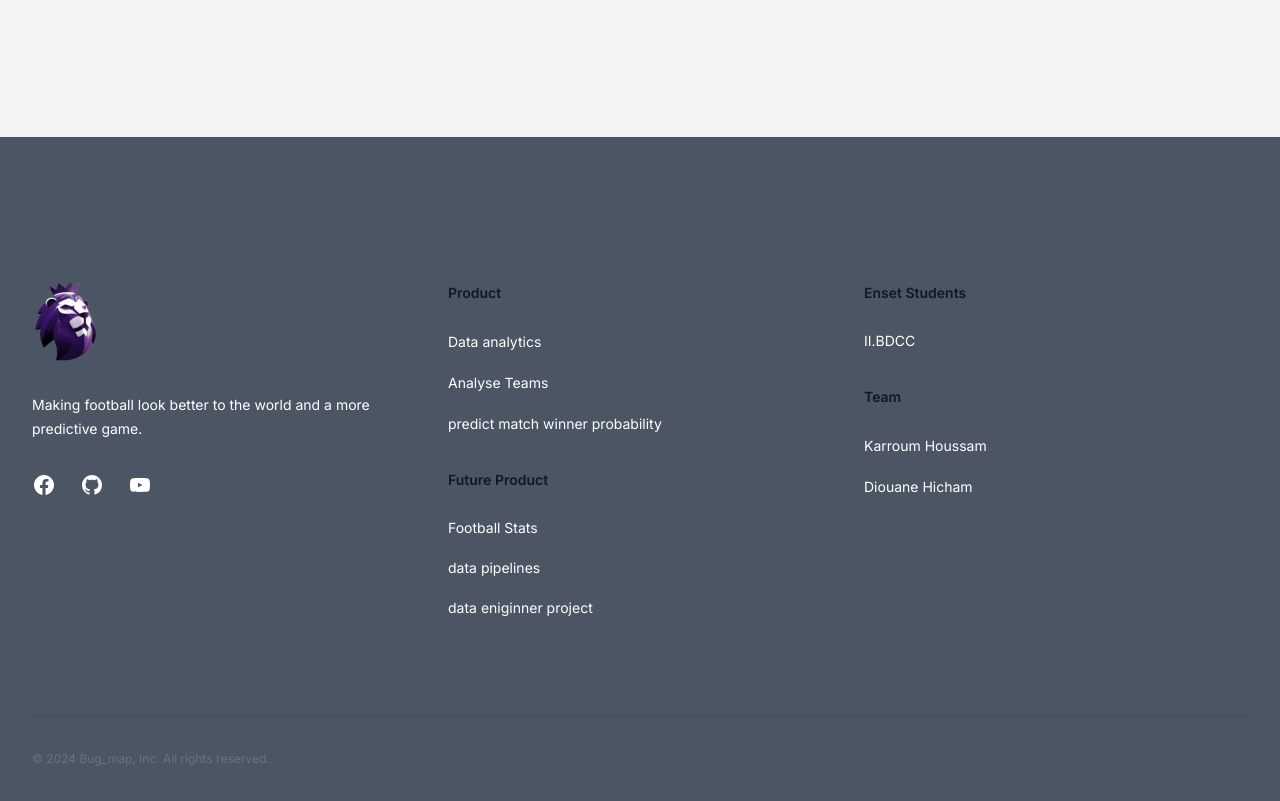
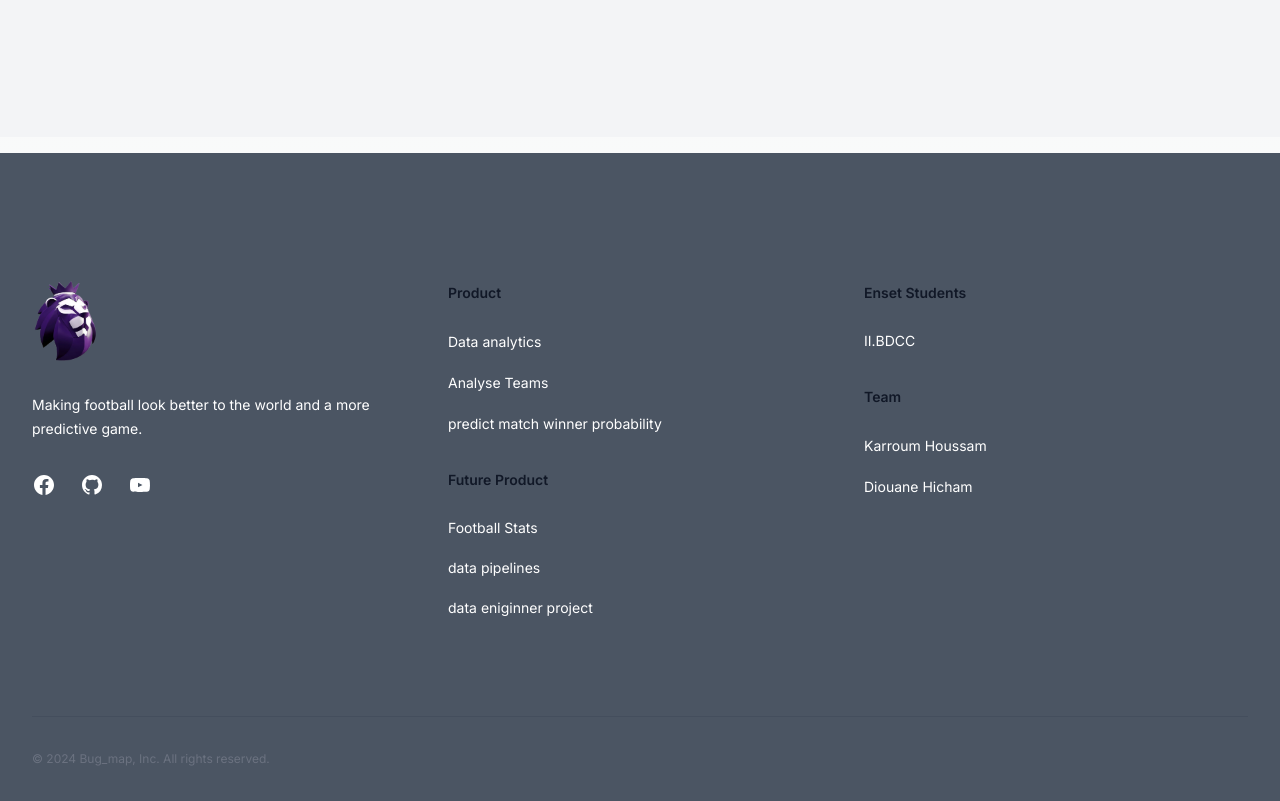
Before and after one commit to Houssamkarroum/frontend, a Next.js app: page / in a window 1280 px wide. Shown: the part 3740-4541 px from the top of the page. Built offline with nearby package versions, Linux system fonts and the light colour scheme.

Commit message:
oops it's margin

```diff
--- a/src/app/components/Footer.tsx
+++ b/src/app/components/Footer.tsx
@@ -2,7 +2,7 @@
 
 const Footer = () => {
     return (
-        <footer className="bg-gray-600 pt-4">
+        <footer className="bg-gray-600 mt-4">
             <h2 id="footer-heading" className="sr-only">Footer</h2>
             <div className="mx-auto max-w-7xl px-6 pb-8 pt-16 sm:pt-24 lg:px-8 lg:pt-32">
                 <div className="xl:grid xl:grid-cols-3 xl:gap-8">
```
